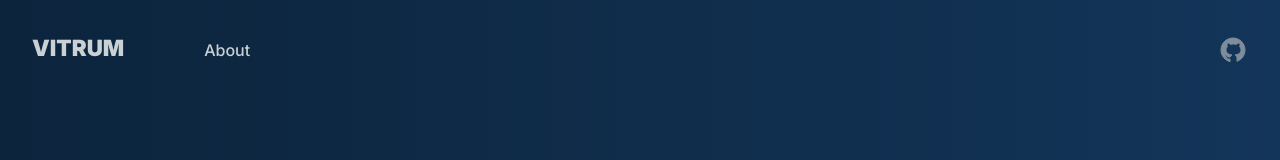
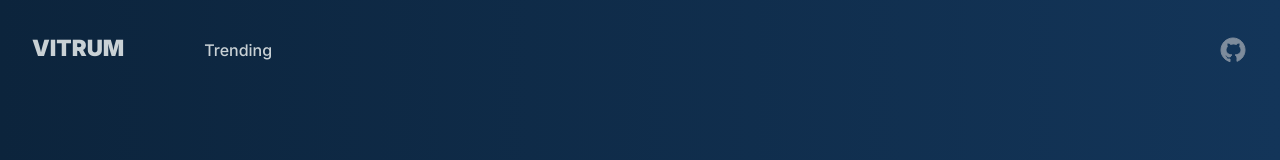
Before and after one commit to eliassebastian/vitrum-frontend, a Next.js app: page / in a window 1280 px wide. Shown: the top 160 px of the page. Built offline with nearby package versions, Linux system fonts and the light colour scheme.

Commit message:
feat: trending button

```diff
--- a/app/(default)/Header/index.tsx
+++ b/app/(default)/Header/index.tsx
@@ -9,8 +9,8 @@ const DefaultHeader = () => {
                     VITRUM
                 </Link>
                 <nav className={styles.nav__links}>
-                    <Link href={"/about"}>
-                        About
+                    <Link href={"/trending"}>
+                        Trending
                     </Link>
                 </nav>
             </div>
```
